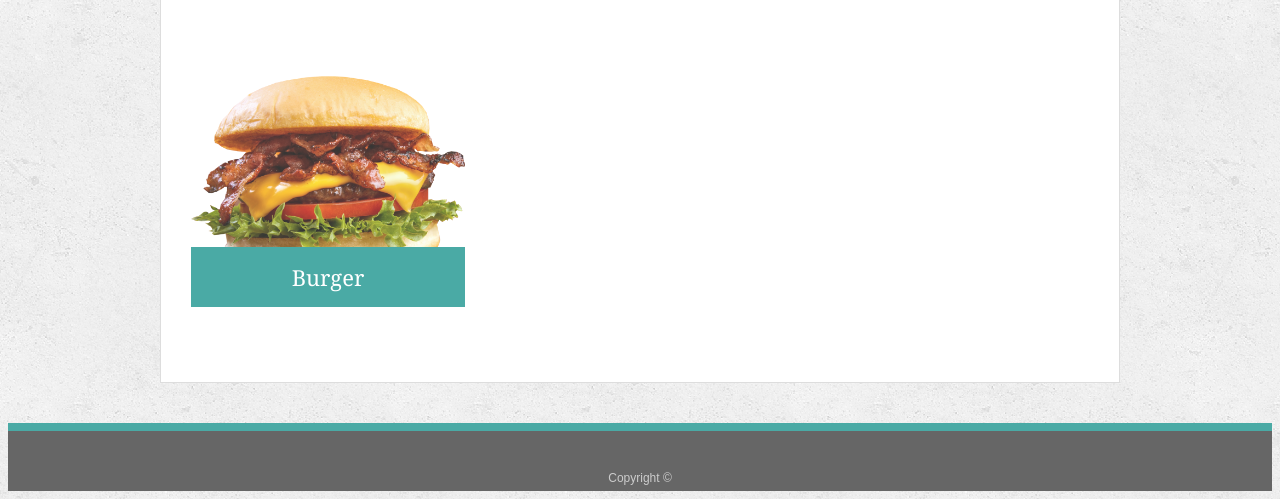
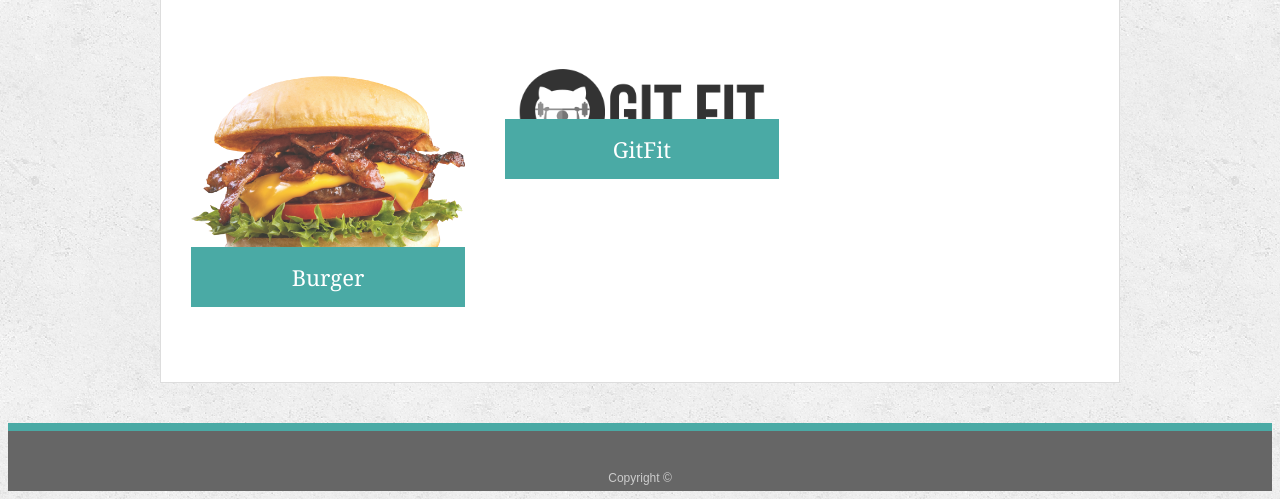
Before and after one commit to MarcM987/Responsive-Portfolio, a plain HTML site: page portfolio.html in a window 1280 px wide. Shown: the part 1377-1876 px from the top of the page. Drawn offline with Linux system fonts and the light colour scheme.

Commit message:
Project 2 added

```diff
--- a/portfolio.html
+++ b/portfolio.html
@@ -78,6 +78,12 @@
 
         <h3>Burger</h3>
       </div>
+      <div class="work">
+        <a href="http://gitfit-jessyrama.herokuapp.com">
+        <img src="assets/images/GitFit.png" alt="GitFit"></a>
+
+        <h3>GitFit</h3>
+      </div>
 
     </section>
 
```
Also changed, not shown: assets/images/GitFit.png (added), 2 other files.
